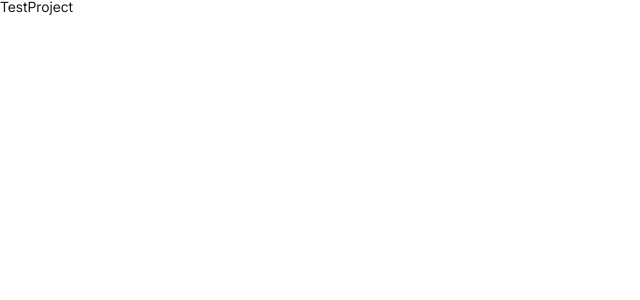
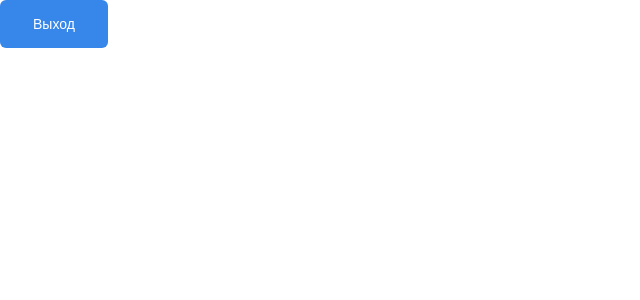
Before and after one commit to K3irill/ds-kanban-1, a Next.js app: page /projects in a window 1280 px wide. Shown: the top 300 px of the page, without its empty margins (0-640 px from the left). Built offline with nearby package versions, Linux system fonts and the light colour scheme.

Commit message:
fix: поменял название с auth и на login, и provider вынес в отдельную папку

```diff
--- a/src/components/auth/AuthForm/AuthForm.tsx
+++ b/src/components/login/LoginForm/LoginForm.tsx
@@ -9,13 +9,13 @@ import { useRouter } from 'next/router';
 import React from 'react';
 import { SubmitHandler, useForm } from 'react-hook-form';
 
-function AuthForm() {
+function LoginForm() {
   const { handleSubmit, register, reset } = useForm<IUserData>();
 
   const router = useRouter();
 
   const { mutate: mutateLogin, isPending } = useMutation({
-    mutationKey: ['auth'],
+    mutationKey: ['login'],
     mutationFn: (data: IUserData) => AuthService.login(data),
     onSuccess(data) {
       localStorage.setItem('token', data.token);
@@ -43,4 +43,4 @@ function AuthForm() {
   );
 }
 
-export default AuthForm;
+export default LoginForm;
--- a/src/components/projects/TestProject.tsx
+++ b/src/components/projects/TestProject.tsx
@@ -1,7 +1,19 @@
 import React from 'react';
+import StandardButton from '@/components/ui/Button/StandardButton/StandardButton';
+import { useRouter } from 'next/router';
 
 function TestProject() {
-  return <div>TestProject</div>;
+  const router = useRouter();
+  return (
+    <StandardButton
+      onClick={() => {
+        localStorage.removeItem('token');
+        router.push('/login');
+      }}
+    >
+      Выход
+    </StandardButton>
+  );
 }
 
 export default TestProject;
--- a/src/pages/_app.tsx
+++ b/src/pages/_app.tsx
@@ -3,7 +3,7 @@ import '@/styles/globals.scss';
 import type { AppProps } from 'next/app';
 import localFont from 'next/font/local';
 import cn from 'classnames';
-import ProviderAuth from '../components/auth/AuthForm/ProviderAuth';
+import Provider from '@/provider/Provider';
 
 const inter = localFont({
   src: [
@@ -18,9 +18,9 @@ const inter = localFont({
 export default function App({ Component, pageProps }: AppProps) {
   return (
     <div style={{ height: '100%' }} className={cn(inter.className)}>
-      <ProviderAuth>
+      <Provider>
         <Component {...pageProps} />
-      </ProviderAuth>
+      </Provider>
     </div>
   );
 }
--- a/src/pages/_document.tsx
+++ b/src/pages/_document.tsx
@@ -6,7 +6,6 @@ export default function Document() {
       <Head />
       <body>
         <Main />
-
         <NextScript />
       </body>
     </Html>
--- a/src/pages/index.tsx
+++ b/src/pages/index.tsx
@@ -16,7 +16,7 @@ export default function Home() {
     if (isAuthorized) {
       router.push('/projects');
     } else {
-      router.push('/auth');
+      router.push('/login');
     }
   };
   //----------------------------------------------------
--- a/src/components/auth/AuthForm/ProviderAuth.tsx
+++ b/src/provider/Provider.tsx
@@ -7,10 +7,10 @@ interface PropsProvidersAuth {
   children: ReactNode;
 }
 
-function ProviderAuth({ children }: PropsProvidersAuth) {
+function Provider({ children }: PropsProvidersAuth) {
   const [client] = useState(() => new QueryClient());
 
   return <QueryClientProvider client={client}>{children}</QueryClientProvider>;
 }
 
-export default ProviderAuth;
+export default Provider;
```
Also changed, not shown: src/pages/auth/index.tsx (deleted, +0 -8 lines), src/pages/login/index.tsx (added, +8 -0 lines).
